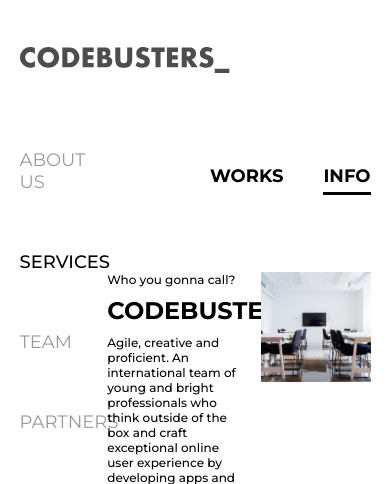
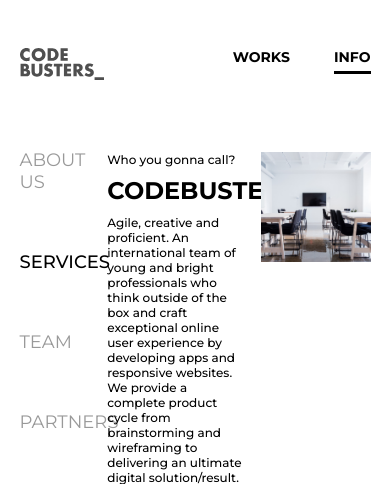
Before and after one commit to simb4/codebusters-website, a PHP site: page / in a window 390 px wide. Shown: the top 484 px of the page. Run offline with PHP 8.4, Linux system fonts and the light colour scheme; some libraries are stand-ins or nearby versions.

Commit message:
finshed info web/table

```diff
--- a/index.html
+++ b/index.html
@@ -48,6 +48,9 @@
     <div class="container cb-header">
       <div class="cb-logo">
         <a href="#"><img class="fullwidth" src="img/cb-logo.svg" alt=""></img></a>
+      </div>
+      <div class="cb-logo-vert">
+        <a href="#"><img class="fullwidth" src="img/cb-logo-vert.svg" alt=""></img></a>
       </div>
       <div class="cb-navs">
         <a class="cb-nav-item" href="#">WORKS</a>
@@ -370,7 +373,10 @@
         <div class="row">
           <div class="cb-footer-section">
             <div class="cb-logo">
-              <a href="#"><img src="img/cb-logo.svg" alt=""></img></a>
+              <a href="#"><img class="fullwidth" src="img/cb-logo.svg" alt=""></img></a>
+            </div>
+            <div class="cb-logo-vert">
+              <a href="#"><img class="fullwidth" src="img/cb-logo-vert.svg" alt=""></img></a>
             </div>
           </div>
           <div class="cb-footer-section">
--- a/style.css
+++ b/style.css
@@ -39,14 +39,13 @@ div[class*="col-"] {
   line-height: normal;
   font-size: 18px;
   height: 120px;
+  padding-top: 48px;
 }
-.cb-header > div {
-  display: flex;
-  align-items: center;
-  height: 100%;
+.cb-logo, .cb-logo-vert {
+  float: left;
 }
-.cb-logo {
-  float: left;
+.cb-logo-vert {
+  display: none;
 }
 .cb-navs {
   float: right;
@@ -371,13 +370,9 @@ div[class*="col-"].team-col {
   vertical-align: top;
   width: 33%;
   min-height: 160px;
+  padding-right: 16px;
 }
-.cb-footer-section img {
-  display: block;
-}
-.cb-footer-section div {
-  display: block;
-}
+
 .cb-footer p:last-child {
   margin-bottom: 0;
 }
@@ -444,6 +439,7 @@ div[class*="col-"].team-col {
     font-size: 18px;
   }
 }
+
 @media (max-width: 768px) {
   .cb-main {
     font-size: 12px;
@@ -505,3 +501,16 @@ div[class*="col-"].team-col {
     font-size: 18px;
   }
 }
+
+@media (max-width: 640px) {
+  .cb-header {
+    font-size: 14px;
+  }
+  .cb-logo {
+    display: none;
+  }
+  .cb-logo-vert {
+    display: block;
+    max-width: 84px;
+  }
+}
```
Also changed, not shown: img/cb-logo-vert.svg.
